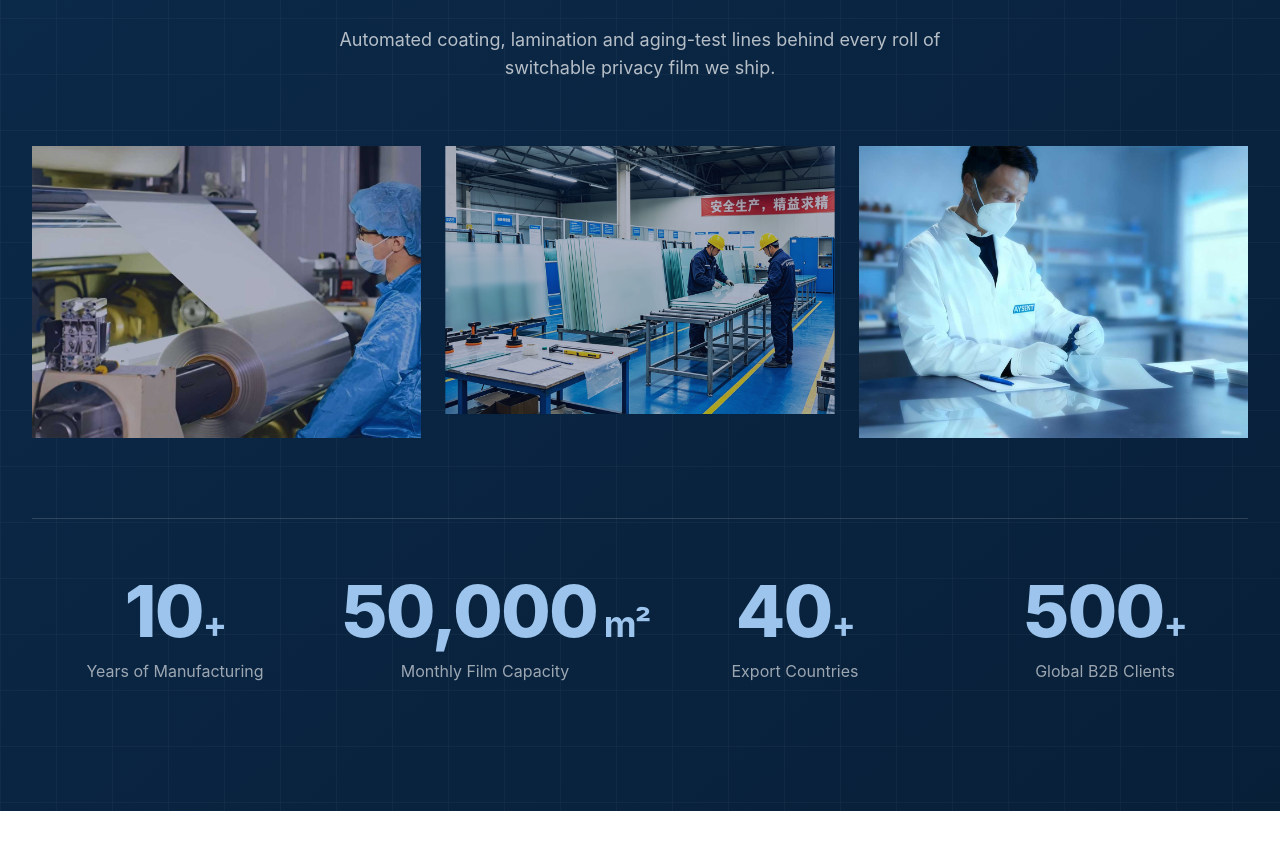
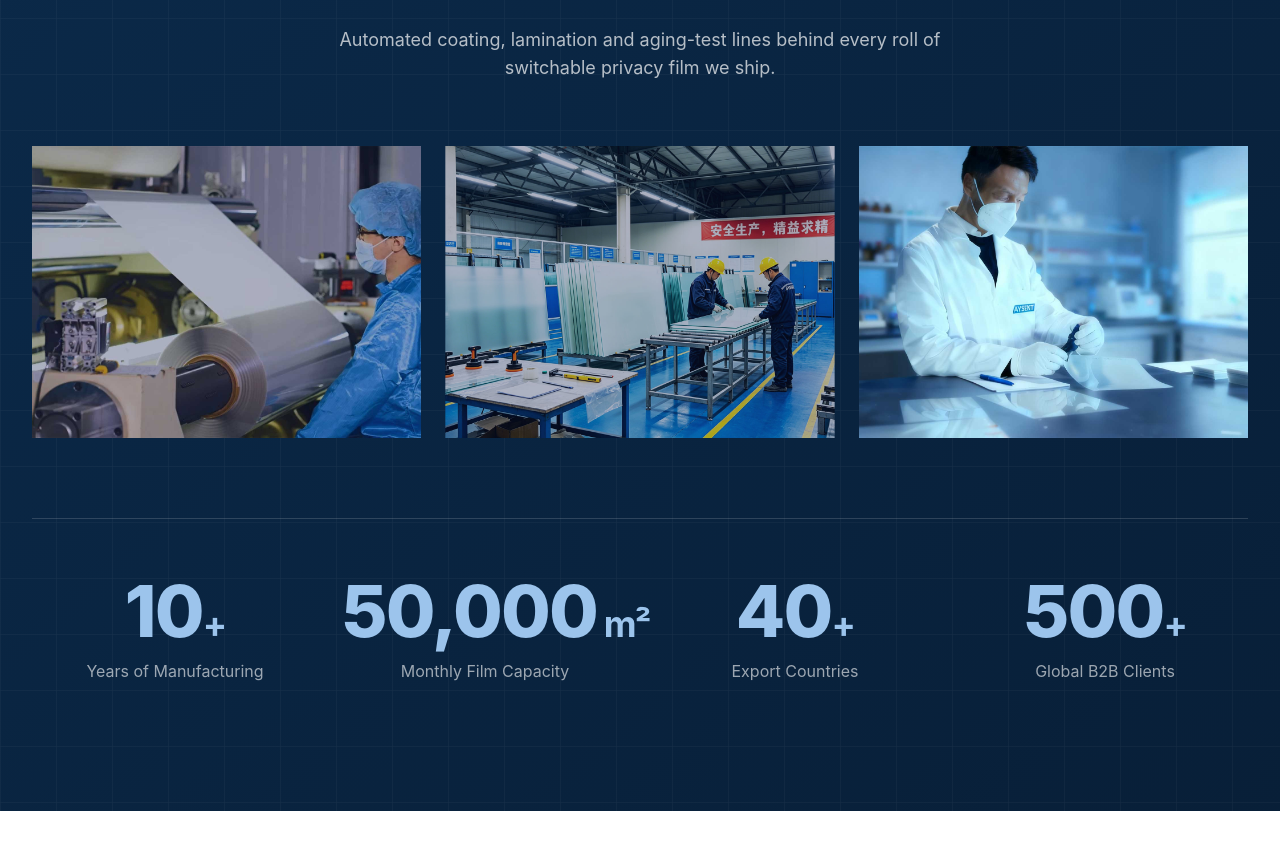
Before and after one commit to aysentglass/aysent-pdlc-film, a React (Vite) app: page / in a window 1280 px wide. Shown: the part 6140-6990 px from the top of the page. Built offline with nearby package versions, Linux system fonts and the light colour scheme.

Commit message:
Update Home.tsx

```diff
--- a/src/pages/Home.tsx
+++ b/src/pages/Home.tsx
@@ -386,7 +386,7 @@ export default function Home() {
                   dark
                   label={item.label}
                   size="1400×1000"
-                  ratio={i === 1 ? "aspect-[4/3] sm:-translate-y-6" : "aspect-[4/3]"}
+                  ratio="aspect-[4/3]"
                   src={item.src}
                   className="rounded-none"
                 />
```
